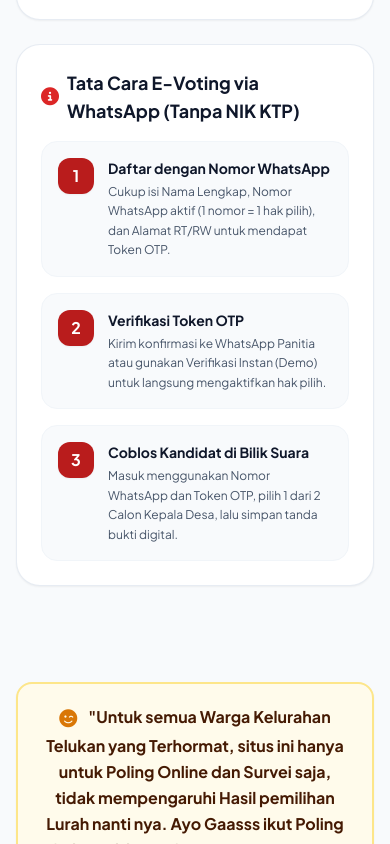
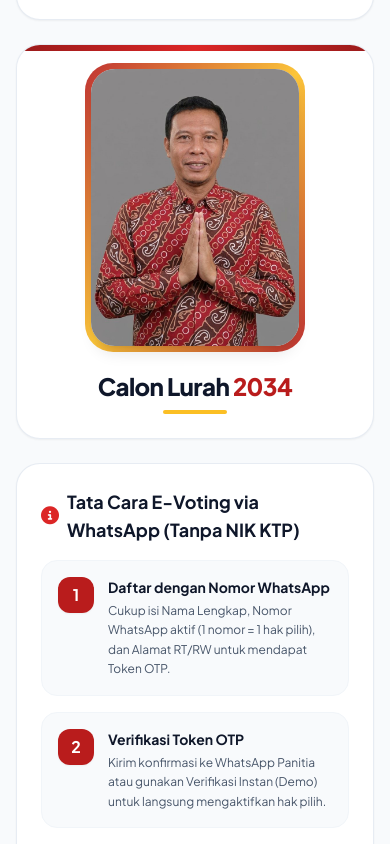
Before and after one commit to seoulinbowl18-Git/pilkades-telukan, a website: page index.html in a window 390 px wide. Shown: the part 1700-2544 px from the top of the page. Drawn offline with nearby package versions, Linux system fonts and the light colour scheme; no server answers.

Commit message:
Add "Calon Lurah 2034" photo card above the e-voting guide
Adds the uploaded portrait (resized to 720x960, ~128 KB) as
assets/calon-lurah-2034.jpg. It is shown on Beranda in a new card
between Perolehan Suara Sementara and Tata Cara E-Voting: a centred 3:4
photo with a maroon-to-gold frame, the heading "Calon Lurah 2034"
(2034 in maroon) and a gold underline. Responsive, with no horizontal
scroll.

Co-Authored-By: Claude Opus 5.5 <noreply@anthropic.com>
Claude-Session: https://claude.ai/code/session_011pcai4J7mejh8mKPcrqhmo

```diff
--- a/index.html
+++ b/index.html
@@ -328,6 +328,22 @@
                     <button type="button" onclick="switchTab('hasil')" class="cursor-pointer text-xs font-bold text-garuda-700 hover:underline">
                         Lihat Hasil &amp; Pesan Warga <i class="fa-solid fa-arrow-right ml-0.5"></i>
                     </button>
+                </div>
+            </div>
+
+            <!-- Calon Lurah 2034 (foto: assets/calon-lurah-2034.jpg) -->
+            <div id="calon-lurah-2034" class="relative overflow-hidden bg-white rounded-3xl border border-slate-200/80 shadow-sm p-6 sm:p-8">
+                <div class="absolute inset-x-0 top-0 h-1.5 bg-gradient-to-r from-garuda-800 via-garuda-600 to-garuda-800" aria-hidden="true"></div>
+                <div class="flex flex-col items-center text-center">
+                    <div class="relative w-52 sm:w-60 md:w-64">
+                        <div class="absolute -inset-1.5 rounded-[1.75rem] bg-gradient-to-br from-garuda-700 via-amber-400 to-garuda-700 opacity-90" aria-hidden="true"></div>
+                        <img src="/assets/calon-lurah-2034.jpg" alt="Calon Lurah 2034" width="720" height="960" loading="lazy" decoding="async"
+                            class="relative w-full aspect-[3/4] object-cover object-top rounded-3xl bg-slate-200 shadow-lg">
+                    </div>
+                    <h3 class="mt-6 text-2xl sm:text-3xl font-extrabold tracking-tight text-slate-900">
+                        Calon Lurah <span class="text-garuda-700">2034</span>
+                    </h3>
+                    <span class="mt-2 h-1 w-16 rounded-full bg-amber-400" aria-hidden="true"></span>
                 </div>
             </div>
 
```
Also changed, not shown: assets/calon-lurah-2034.jpg (added).
